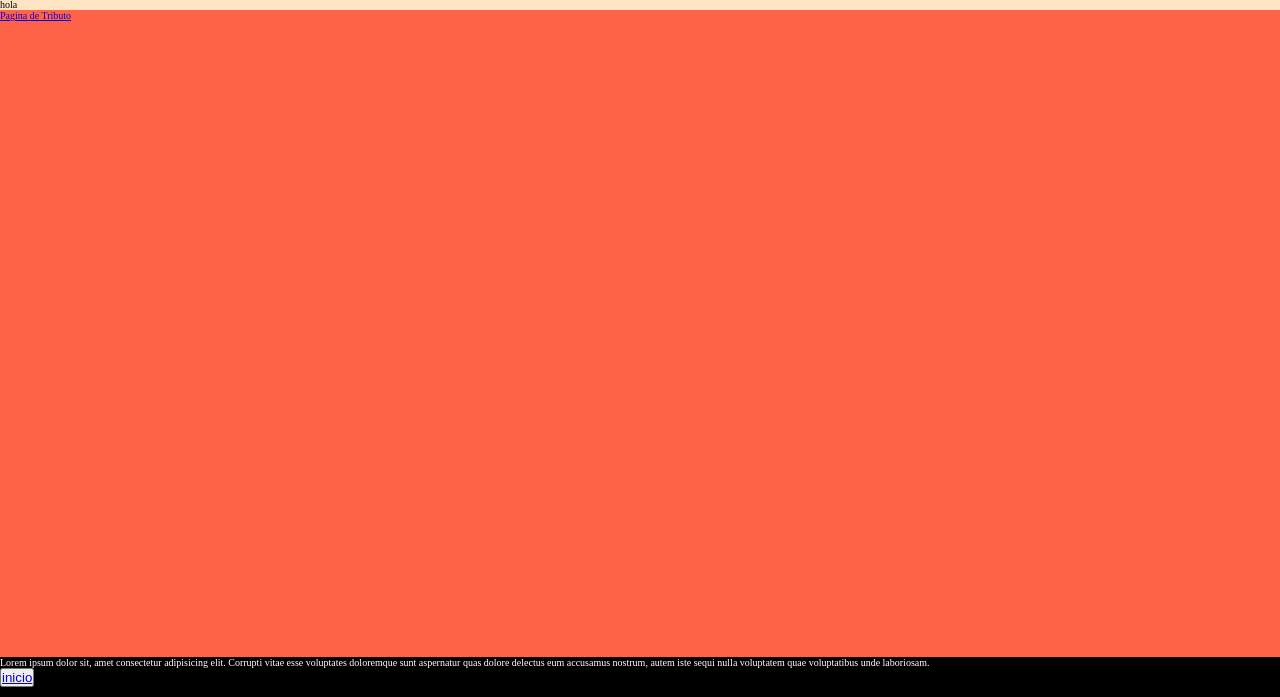
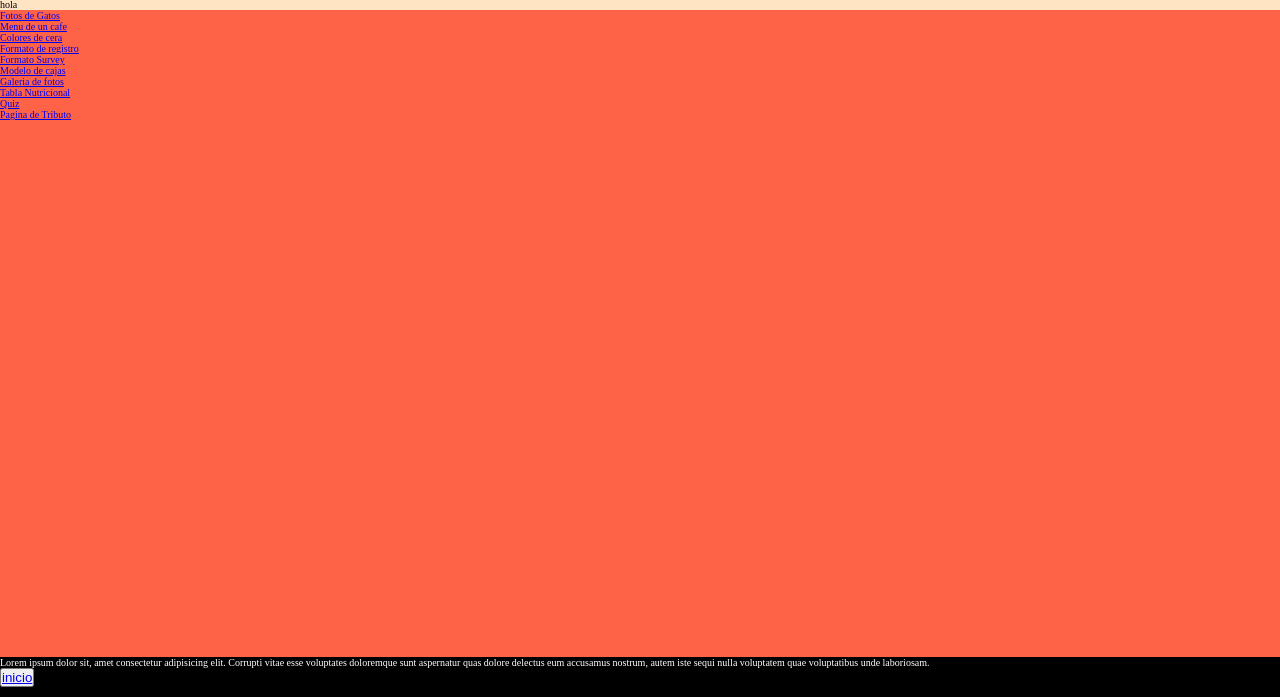
Before and after one commit to elejotasalas/FreeCodeCamp, a plain HTML site: page index.html in a window 1280 px wide. Shown: the part 103-800 px from the top of the page. Drawn offline with Linux system fonts and the light colour scheme.

```diff
--- a/index.html
+++ b/index.html
@@ -20,7 +20,34 @@
 
         <ul>
             <li>
-                <a href="./pages/tribute_page/index.html">Pagina de Tributo</a>
+                <a href="./pages/(New) Responsive Web Design/01.cat_Photo_app/cat_Photo_APP.html">Fotos de Gatos</a>
+            </li>
+            <li>
+                <a href="./pages/(New) Responsive Web Design/02.cafe_Menu/cafe_Menu.html">Menu de un cafe</a>
+            </li>
+            <li>
+                <a href="./pages/(New) Responsive Web Design/03.CSS_Color_Makers/index.html">Colores de cera</a>
+            </li>
+            <li>
+                <a href="./pages/(New) Responsive Web Design/04.registration_Form/index.html">Formato de registro</a>
+            </li>
+            <li>
+                <a href="./pages/(New) Responsive Web Design/05.survey_Form/index.html">Formato Survey</a>
+            </li>
+            <li>
+                <a href="./pages/(New) Responsive Web Design/06.CSSBoxModel_Rothko_Painting/index.html">Modelo de cajas</a>
+            </li>
+            <li>
+                <a href="./pages/(New) Responsive Web Design/07.photoGallery/index.html">Galeria de fotos</a>
+            </li>
+            <li>
+                <a href="./pages/(New) Responsive Web Design/08.nutrition_Label/index.html">Tabla Nutricional</a>
+            </li>
+            <li>
+                <a href="./pages/(New) Responsive Web Design/09.Building_A_Quiz/index.html">Quiz</a>
+            </li>
+            <li>
+                <a href="./pages/(New) Responsive Web Design/10.tribute_Page/index.html">Pagina de Tributo</a>
             </li>
         </ul>
 
```
